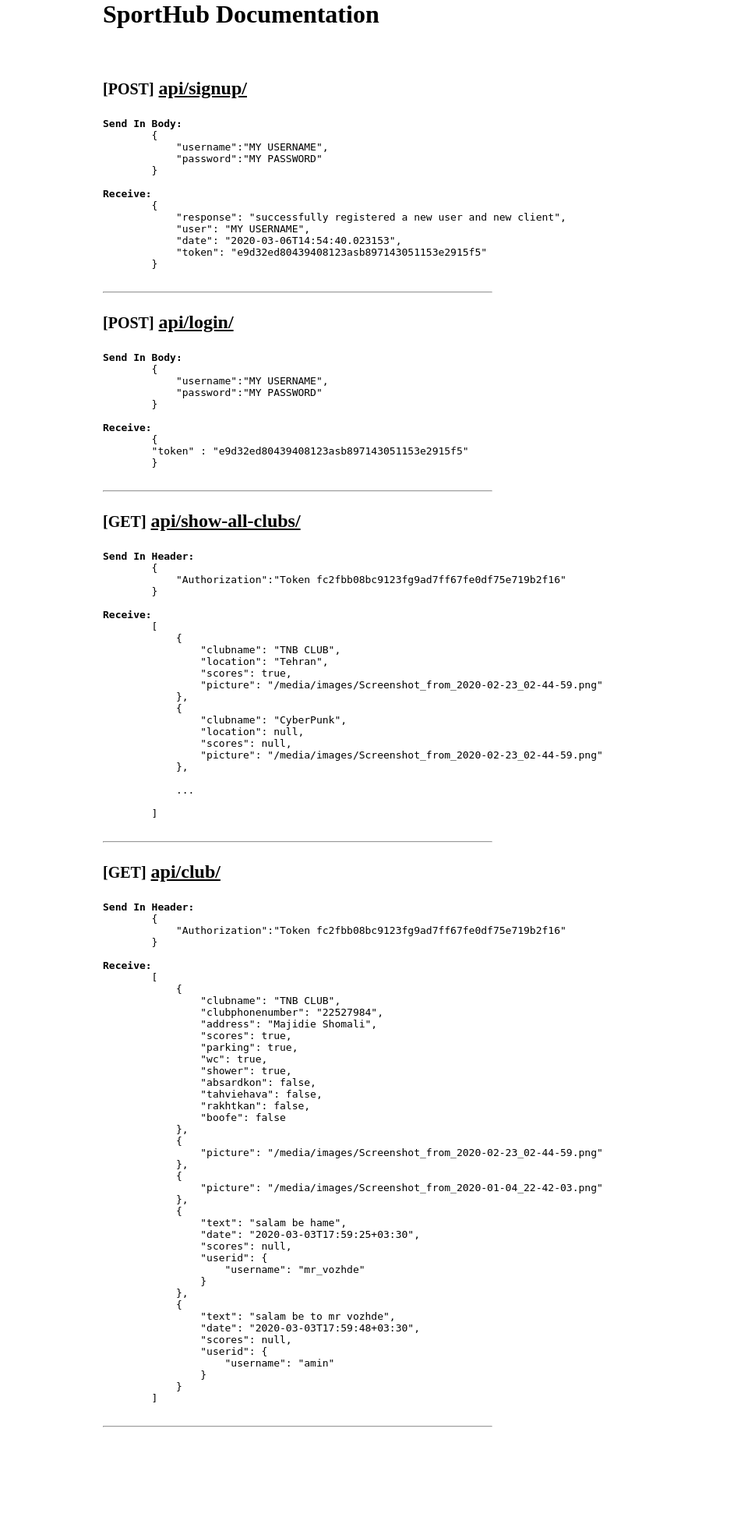
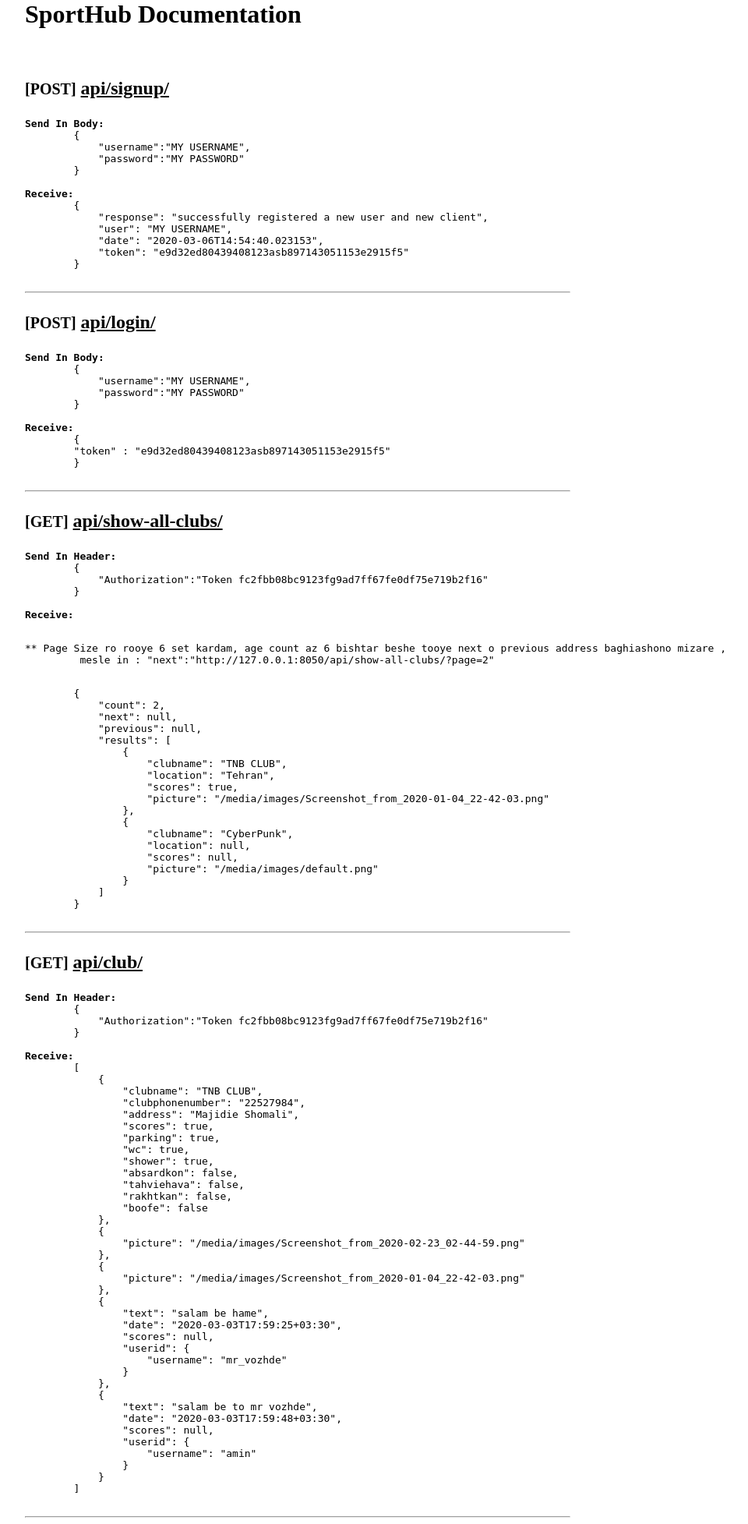
Before and after one commit to AliRn76/sporthub, a Django app: template app/templates/main.html in a window 1280 px wide. Shown: the whole page at 78% size, without its empty margins (258-1218 px from the left). Before the commit the page ends 1831 px from the top, so only its background shows below. Run offline with Django 3.2, Linux system fonts and the light colour scheme; the template is opened without the code that fills it, so the values that code supplies are empty.

Commit message:
Paginations baraye show_all_clubs_view() Set Shod + ShowAllClubSerializer() dige ba MethodField() Kar Mikone

```diff
--- a/app/static/main.css
+++ b/app/static/main.css
@@ -1,4 +1,4 @@
 body{
-    max-width: 500px;
+    max-width: 700px;
     margin: auto;
 }
--- a/app/templates/main.html
+++ b/app/templates/main.html
@@ -47,23 +47,27 @@
         }
 
 <b>Receive:</b>
-        [
+        <p>** Page Size ro rooye 6 set kardam, age count az 6 bishtar beshe tooye next o previous address baghiashono mizare ,
+         mesle in : "next":"http://127.0.0.1:8050/api/show-all-clubs/?page=2"<p>
+        {
+            "count": 2,
+            "next": null,
+            "previous": null,
+            "results": [
                 {
                     "clubname": "TNB CLUB",
                     "location": "Tehran",
                     "scores": true,
-                "picture": "/media/images/Screenshot_from_2020-02-23_02-44-59.png"
+                    "picture": "/media/images/Screenshot_from_2020-01-04_22-42-03.png"
                 },
                 {
                     "clubname": "CyberPunk",
                     "location": null,
                     "scores": null,
-                "picture": "/media/images/Screenshot_from_2020-02-23_02-44-59.png"
-            },
-
-            ...
-
+                    "picture": "/media/images/default.png"
+                }
             ]
+        }
     </pre>
 
     <hr>
--- a/sporthub/settings.py
+++ b/sporthub/settings.py
@@ -49,7 +49,9 @@ REST_FRAMEWORK = {
     'DEFAULT_PERMISSION_CLASSES': (
         'rest_framework.permissions.AllowAny',
         'rest_framework.permissions.IsAuthenticated',
-    )
+    ),
+    'DEFAULT_PAGINATION_CLASS': 'rest_framework.pagination.PageNumberPagination',
+    'PAGE_SIZE': 1,
 }
 
 
```
Also changed, not shown: app/api/serializers.py (+10 -7 lines), app/api/views.py (+10 -17 lines). Lines whose indentation alone changed are shown as unchanged.
